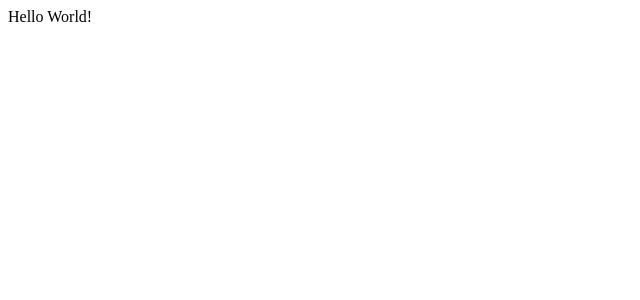
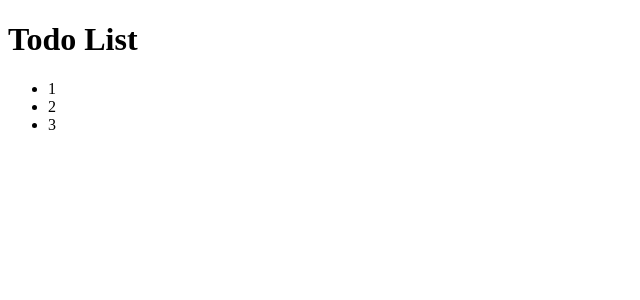
Before and after one commit to WebHeroSchool/todo_by_etekarina, a React (Create React App) app: page / in a window 1280 px wide. Shown: the top 300 px of the page, without its empty margins (0-640 px from the left). Built offline with nearby package versions, Linux system fonts and the light colour scheme.

Commit message:
lesson16 is done

```diff
--- a/src/App.js
+++ b/src/App.js
@@ -1,7 +1,14 @@
 import React from 'react';
 
-const element = (<div>
-  Hello World!
+const ItemList = () => (<ul>
+  <li>1</li>
+  <li>2</li>
+  <li>3</li>
+</ul>);
+
+const App = () => (<div>
+  <h1>Todo List</h1>
+  <ItemList />
 </div>);
 
-export { element }
+export default App;
--- a/src/index.js
+++ b/src/index.js
@@ -1,8 +1,8 @@
 import React from 'react';
 import ReactDOM from 'react-dom';
-import { element } from './App';
+import App from './App';
 
-ReactDOM.render(element, document.getElementById('root'));
+ReactDOM.render(<App />, document.getElementById('root'));
 
 // If you want your app to work offline and load faster, you can change
 // unregister() to register() below. Note this comes with some pitfalls.
```
